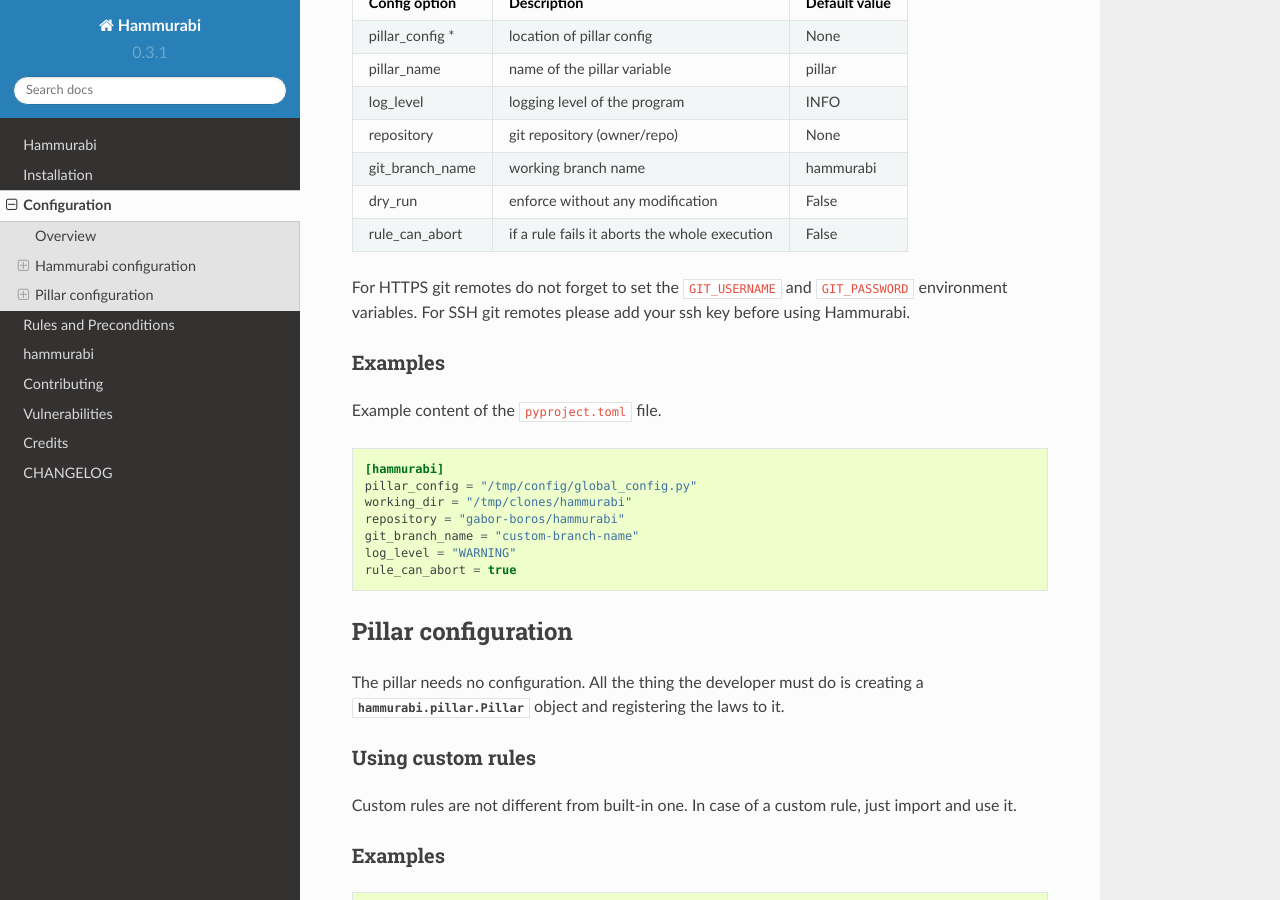
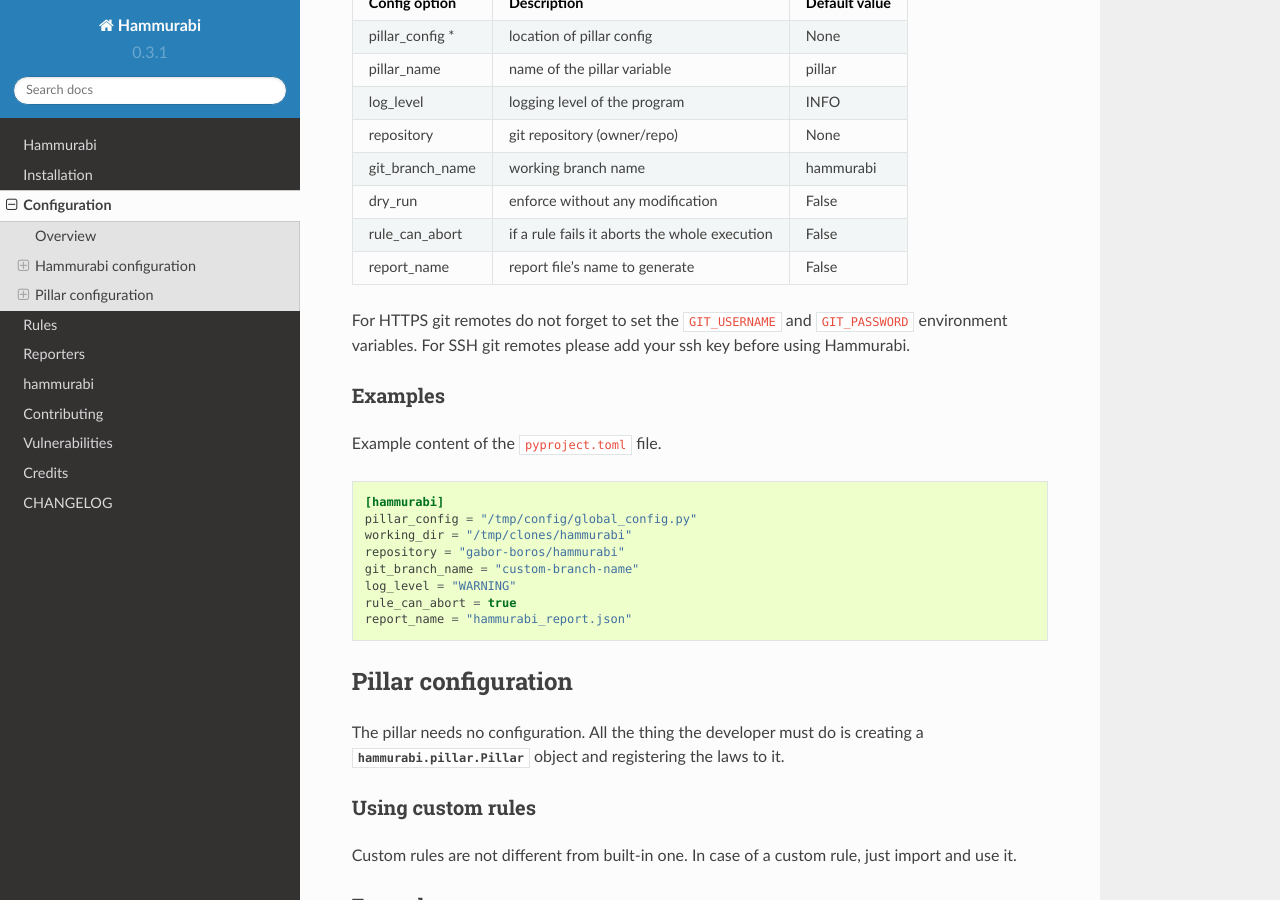
Before and after one commit to gabor-boros/hammurabi, a Sphinx documentation site: the page built from docs/config.rst, in a window 1280 px wide and 900 px high, scrolled down 432 px. Built offline with Sphinx 7.4.7 and the Read the Docs theme 2.0.0, drawn with Linux system fonts in a browser that asks for light colours; pages that are not in the unit, such as notebooks, are missing from menus.

Commit message:
Update documentation

```diff
--- a/docs/config.rst
+++ b/docs/config.rst
@@ -32,6 +32,8 @@
 +-----------------+-----------------------------------------------+-----------------+
 | rule_can_abort  | if a rule fails it aborts the whole execution | False           |
 +-----------------+-----------------------------------------------+-----------------+
+| report_name     | report file's name to generate                | False           |
++-----------------+-----------------------------------------------+-----------------+
 
 For HTTPS git remotes do not forget to set the ``GIT_USERNAME`` and ``GIT_PASSWORD``
 environment variables. For SSH git remotes please add your ssh key before using
@@ -51,6 +53,7 @@
     git_branch_name = "custom-branch-name"
     log_level = "WARNING"
     rule_can_abort = true
+    report_name = "hammurabi_report.json"
 
 Pillar configuration
 ====================
--- a/docs/hammurabi.rst
+++ b/docs/hammurabi.rst
@@ -7,6 +7,7 @@
 .. toctree::
 
    hammurabi.preconditions
+   hammurabi.reporters
    hammurabi.rules
 
 Submodules
--- a/docs/index.rst
+++ b/docs/index.rst
@@ -10,7 +10,9 @@
    readme
    installation
    config
-   rules_and_preconditions
+   rules
+   preconditions
+   reporters
    modules
    contributing
    vulnerabilities
```
Also changed, not shown: docs/reporters.rst (added, +17 -0 lines), docs/rules.rst (added, +201 -0 lines), docs/rules_and_preconditions.rst (+5 -198 lines).
